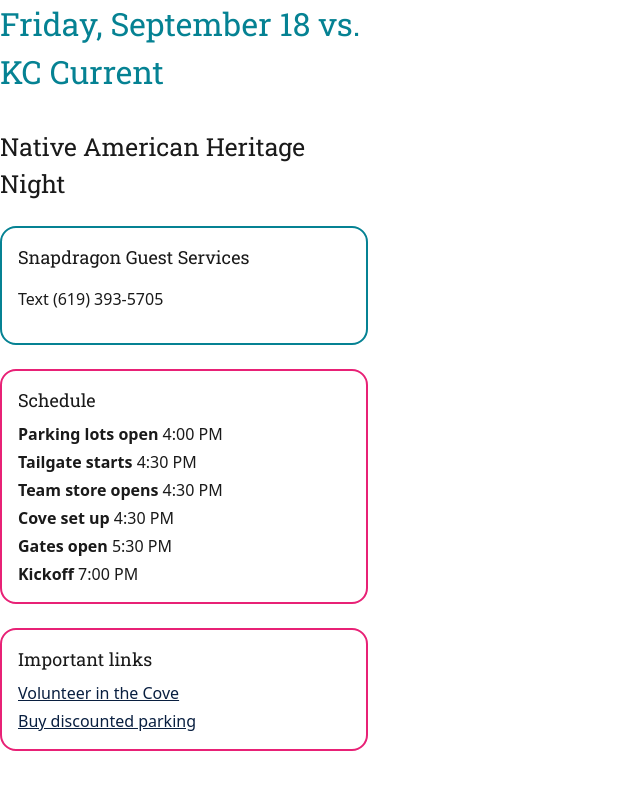
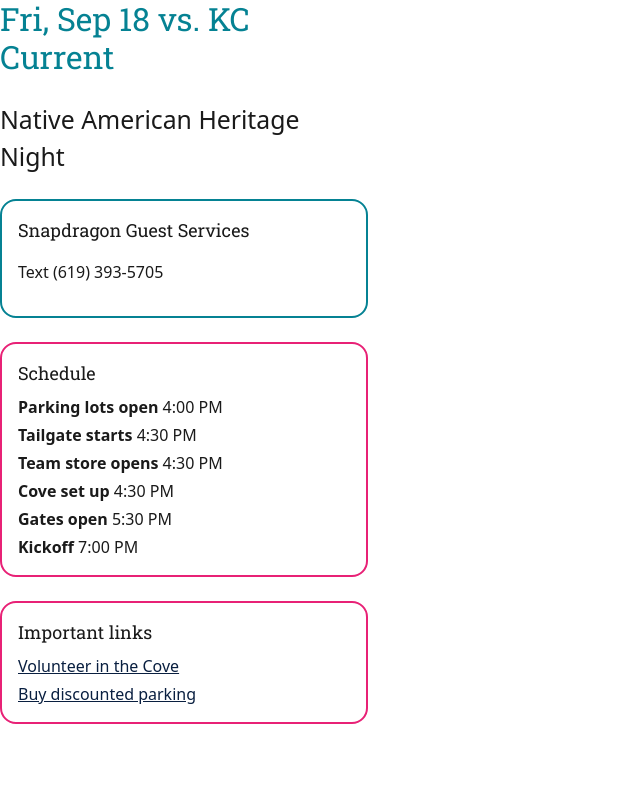
Before and after one commit to zakiya/game-day, a plain HTML site: page docs/index.html in a window 1280 px wide. Shown: the whole page, without its empty margins (0-640 px from the left). Drawn offline with Linux system fonts and the light colour scheme.

Commit message:
Shorten date. Lighter font weight

```diff
--- a/docs/index.html
+++ b/docs/index.html
@@ -8,7 +8,7 @@
 </head>
 <body>
   <main class="game-day">
-    <h2>Friday, September 18 vs. KC Current</h2>
+    <h2>Fri, Sep 18 vs. KC Current</h2>
 
     <p class="theme">Native American Heritage Night</p>
 
--- a/docs/styles.css
+++ b/docs/styles.css
@@ -20,6 +20,7 @@
   font-family: var(--gd-font);
   line-height: 1.5;
   max-width: 368px;
+  font-weight: lighter;
 }
 
 .game-day {
@@ -29,11 +30,12 @@
 }
 
 h2 {
-  margin: 0 0 0.5rem;
+  margin: 0;
   color: var(--gd-heading);
   font-size: 2rem;
   font-family: var(--font-heading);
   font-weight: 400;
+  line-height: 1.2;
 }
 
 h4 {
@@ -46,9 +48,9 @@
 .theme {
   margin: 0;
   font-size: 1.55rem;
-  font-weight: 400;
-  font-family: var(--font-heading);
+  font-weight: lighter;
 }
+
 section {
   border: 2px solid var(--pink);
   border-radius: 16px;
```
Also changed, not shown: 1 other file.
